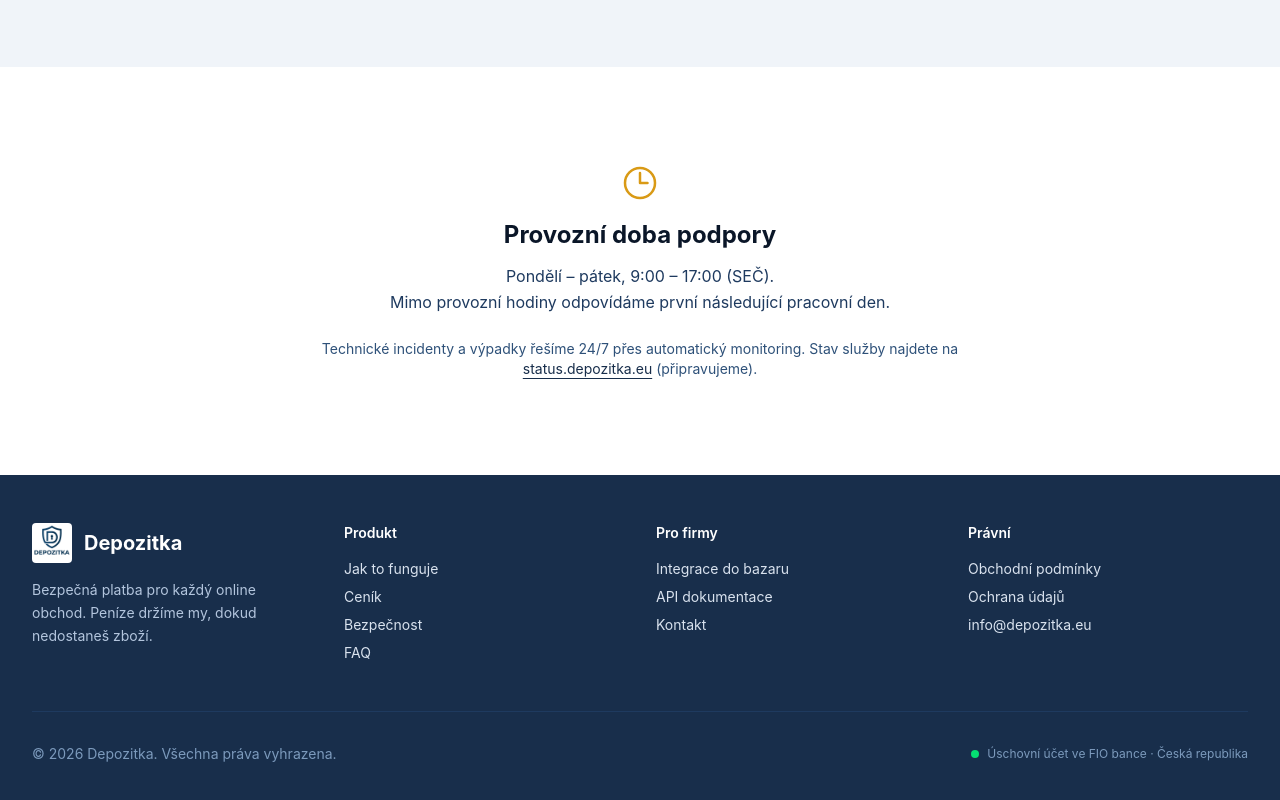
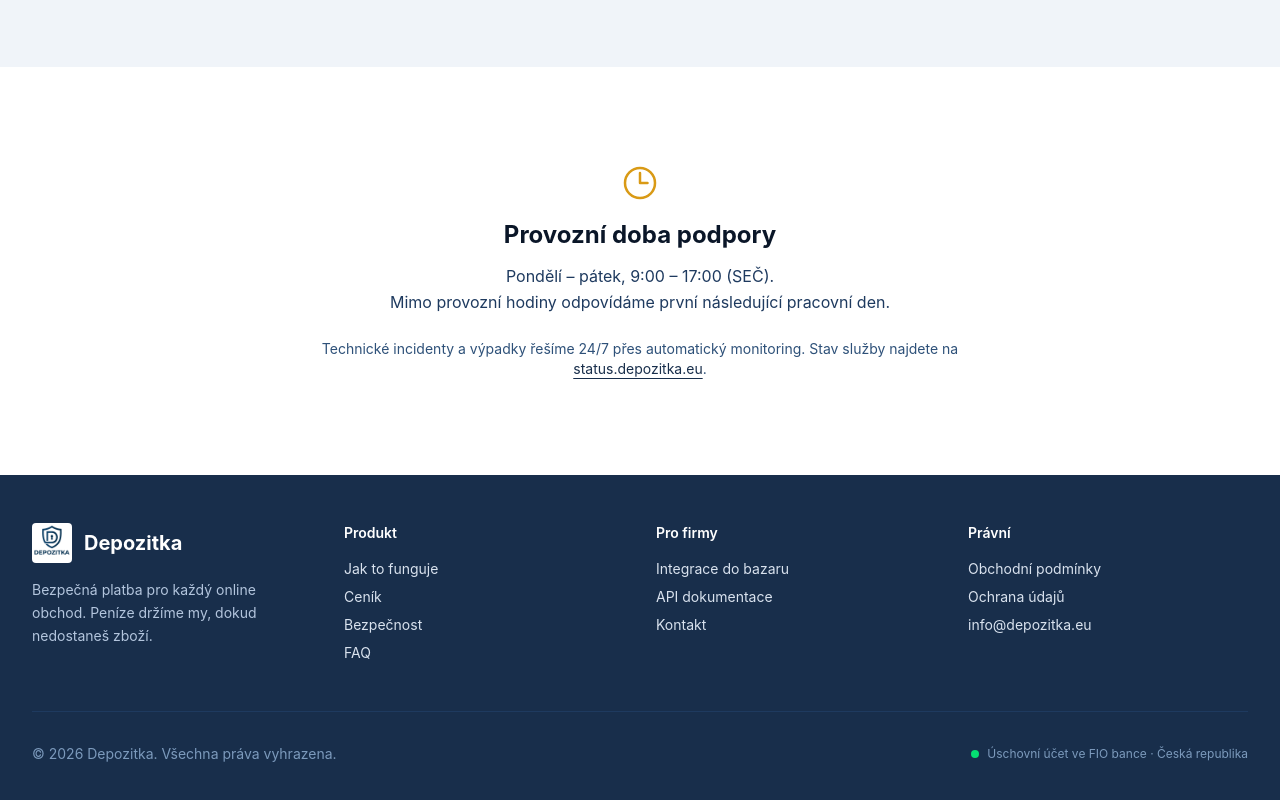
Before and after one commit to Vokurcak68/depozitka-web, a Next.js app: page /kontakt in a window 1280 px wide. Shown: the part 1587-2387 px from the top of the page. Built offline with nearby package versions, Linux system fonts and the light colour scheme.

Commit message:
fix(status): point status link to UptimeRobot public status page

```diff
--- a/src/app/kontakt/page.tsx
+++ b/src/app/kontakt/page.tsx
@@ -185,12 +185,14 @@ export default function KontaktPage() {
             Technické incidenty a výpadky řešíme 24/7 přes automatický
             monitoring. Stav služby najdete na{" "}
             <Link
-              href="/"
+              href="https://stats.uptimerobot.com/thSpWMVyHt"
+              target="_blank"
+              rel="noopener noreferrer"
               className="text-navy-700 underline underline-offset-4 hover:text-gold-600"
             >
               status.depozitka.eu
-            </Link>{" "}
-            (připravujeme).
+            </Link>
+            .
           </p>
         </div>
       </Section>
```
